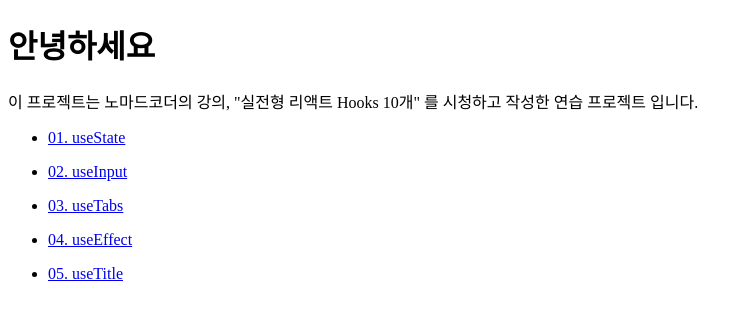
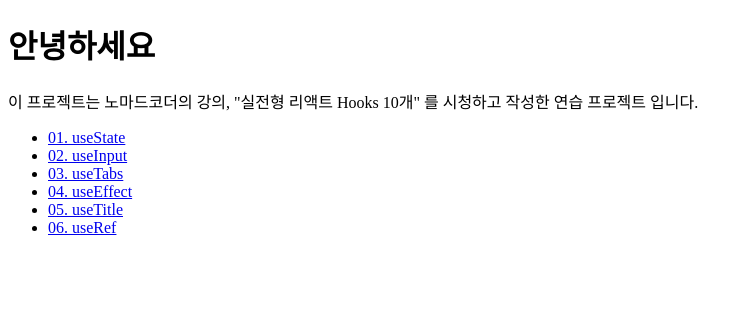
Before and after one commit to aristata/react-hooks, a React (Create React App) app: page / in a window 1280 px wide. Shown: the top 320 px of the page, without its empty margins (0-746 px from the left). Built offline with nearby package versions, Linux system fonts and the light colour scheme.

Commit message:
feat: ch2-2 useRef

```diff
--- /dev/null
+++ b/src/06_useClick/UseRefSample.js
@@ -0,0 +1,14 @@
+import { useRef } from "react"
+
+const UseRefSample = () => {
+  const potato = useRef()
+  setTimeout(() => potato.current.focus(), 3000)
+  return (
+    <div>
+      <div>Hi</div>
+      <input ref={potato} placeholder="여기에 포커싱 해보세요" />
+    </div>
+  )
+}
+
+export default UseRefSample
--- /dev/null
+++ b/src/06_useClick/index.js
@@ -0,0 +1,3 @@
+import UseRefSample from "./UseRefSample"
+
+export default UseRefSample
--- a/src/App.js
+++ b/src/App.js
@@ -5,6 +5,7 @@ import UseInput from "./02_useInput"
 import UseTabs from "./03_useTabs"
 import UseEffect from "./04_useEffect"
 import UseTitle from "./05_useTitle"
+import UseRefSample from "./06_useClick"
 
 function App() {
     return (
@@ -16,6 +17,7 @@ function App() {
                 <Route path="/03" element={<UseTabs />} />
                 <Route path="/04" element={<UseEffect />} />
                 <Route path="/05" element={<UseTitle />} />
+                <Route path="/06" element={<UseRefSample />} />
             </Routes>
         </BrowserRouter>
     )
--- a/src/welcomePage.js
+++ b/src/welcomePage.js
@@ -6,14 +6,13 @@ const WelcomePage = () => {
       <h1>안녕하세요</h1>
       <p>이 프로젝트는 노마드코더의 강의, "실전형 리액트 Hooks 10개" 를
         시청하고 작성한 연습 프로젝트 입니다.</p>
-                <ul><li><a href="/01">01. useState</a></li></ul>
-                <ul><li><a href="/02">02. useInput</a></li></ul>
-                <ul><li><a href="/03">03. useTabs</a></li></ul>
       <ul>
+        <li><a href="/01">01. useState</a></li>
+        <li><a href="/02">02. useInput</a></li>
+        <li><a href="/03">03. useTabs</a></li>
         <li><a href="/04">04. useEffect</a></li>
-                </ul>
-            <ul>
         <li><a href="/05">05. useTitle</a></li>
+        <li><a href="/06">06. useRef</a></li>
       </ul>
     </div>
   )
```
Lines whose indentation alone changed are shown as unchanged.
